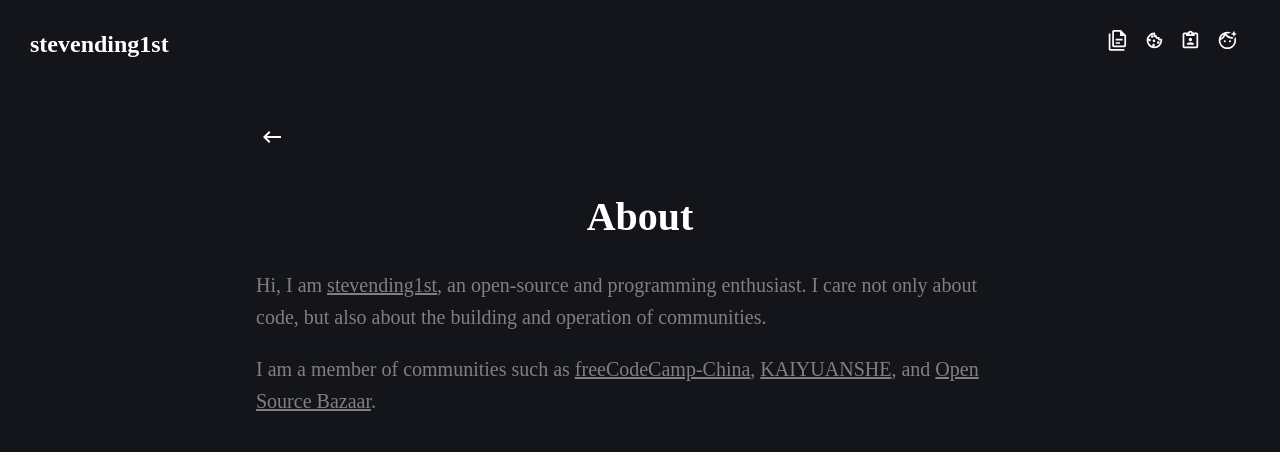
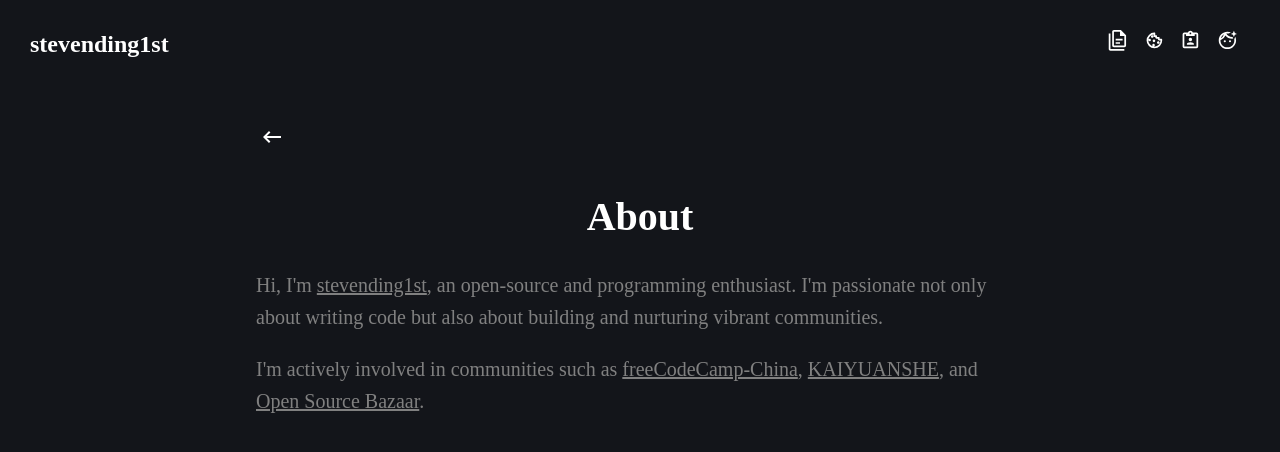
Before and after one commit to stevending1st/stevending1st.github.io, an Astro site: page /about in a window 1280 px wide. Built offline with nearby package versions, Linux system fonts and the light colour scheme; Astro itself is replaced by a stand-in of ours; a small style sheet from the web is missing.

Commit message:
fix: update to about page

```diff
--- a/src/pages/about.astro
+++ b/src/pages/about.astro
@@ -13,9 +13,9 @@ import SubpageTopMenu from "../components/SubpageTopMenu.astro";
     <h1>About</h1>
 
     <div class="description">
-      <p>Hi, I am <a href="/">stevending1st</a>, an open-source and programming enthusiast. I care not only about code, but also about the building and operation of communities.</p>
+      <p>Hi, I'm <a href="/">stevending1st</a>, an open-source and programming enthusiast. I'm passionate not only about writing code but also about building and nurturing vibrant communities.</p>
 
-      <p>I am a member of communities such as <a href="https://github.com/freeCodeCamp-China">freeCodeCamp-China</a>, <a href="https://kaiyuanshe.cn/">KAIYUANSHE</a>, and <a href="https://github.com/Open-Source-Bazaar/">Open Source Bazaar</a>.</p>
+      <p>I'm actively involved in communities such as <a href="https://github.com/freeCodeCamp-China">freeCodeCamp-China</a>, <a href="https://kaiyuanshe.cn/">KAIYUANSHE</a>, and <a href="https://github.com/Open-Source-Bazaar/">Open Source Bazaar</a>.</p>
 
       <p></p>
     </p>
```
